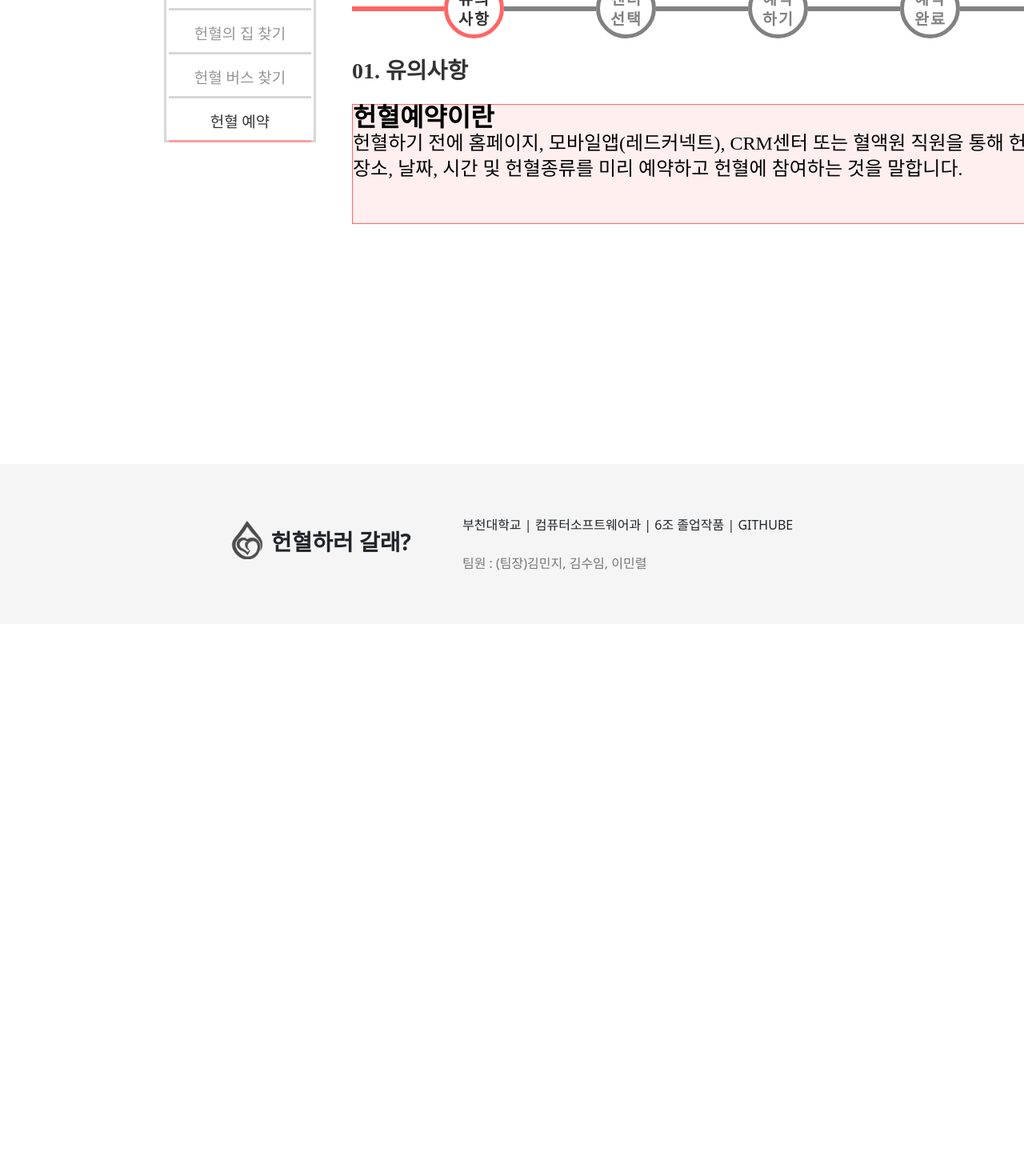
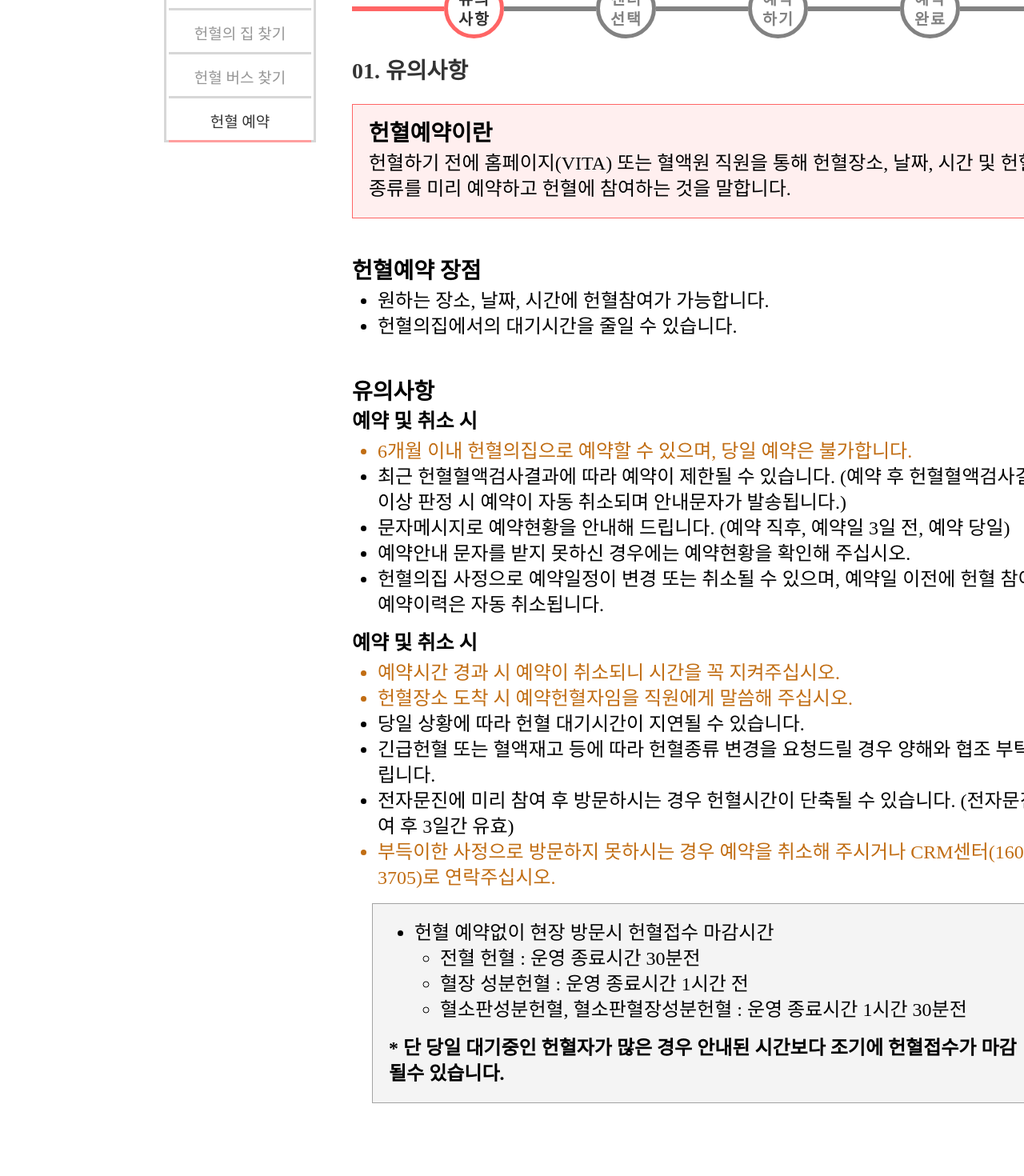
Before and after one commit to BC-VITA/VITA-FRONT, a React (Create React App) app in the folder vita/: page /BD_Reservation in a window 1280 px wide. Shown: the part 180-1650 px from the top of the page at 80% size. Before the commit the page ends 960 px from the top, so only its background shows below. Built offline with nearby package versions, Linux system fonts and the light colour scheme; a small style sheet from the web is missing.

Commit message:
헌혈과 관련된 UI

```diff
--- a/vita/src/components/Nav.jsx
+++ b/vita/src/components/Nav.jsx
@@ -179,13 +179,14 @@ const StyledDiv3 = styled.div`
   width: 200px;
   display: flex;
   align-items: center;
+  justify-content: end;
   text-decoration-line: none;
 
-  /* background-color: yellow; */
+  background-color: red;
 `;
 const StyledDiv31L = styled.div`
   /* flex-direction: row; */
-  /* width: 50px; */
+  width: 100px;
 
   text-decoration-line: none;
 
--- a/vita/src/pages/2. Blood_Donation/BD_House.js
+++ b/vita/src/pages/2. Blood_Donation/BD_House.js
@@ -267,6 +267,7 @@ function BD_House() {
     </StyledAll>
   );
 }
+
 const Styledtd1 = styled.div`
   width: 500px;
 `;
--- a/vita/src/pages/2. Blood_Donation/BD_Reservation.js
+++ b/vita/src/pages/2. Blood_Donation/BD_Reservation.js
@@ -72,11 +72,97 @@ function BD_Reservation() {
         <StyledBox>
           <StyledBoxTitle>헌혈예약이란</StyledBoxTitle>
           <StyledBoxComment>
-            헌혈하기 전에 홈페이지, 모바일앱(레드커넥트), CRM센터 또는 혈액원
-            직원을 통해 헌혈장소, 날짜, 시간 및 헌혈종류를 미리 예약하고 헌혈에
-            참여하는 것을 말합니다.
+            헌혈하기 전에 홈페이지(VITA) 또는 혈액원 직원을 통해 헌혈장소, 날짜,
+            시간 및 헌혈종류를 미리 예약하고 헌혈에 참여하는 것을 말합니다.
           </StyledBoxComment>
         </StyledBox>
+        <StyledBox2>
+          <StyledBoxTitle>헌혈예약 장점</StyledBoxTitle>
+          <StyledBoxComment>
+            <ul>
+              <li>원하는 장소, 날짜, 시간에 헌혈참여가 가능합니다.</li>
+              <li>헌혈의집에서의 대기시간을 줄일 수 있습니다.</li>
+            </ul>
+          </StyledBoxComment>
+        </StyledBox2>
+        <StyledBox2>
+          <StyledBoxTitle>유의사항</StyledBoxTitle>
+          <StyledBoxTitle2>예약 및 취소 시</StyledBoxTitle2>
+          <StyledBoxComment>
+            <ul>
+              <StyledBoxComment2>
+                <li>
+                  6개월 이내 헌혈의집으로 예약할 수 있으며, 당일 예약은
+                  불가합니다.
+                </li>
+              </StyledBoxComment2>
+              <li>
+                최근 헌혈혈액검사결과에 따라 예약이 제한될 수 있습니다. (예약 후
+                헌혈혈액검사결과 이상 판정 시 예약이 자동 취소되며 안내문자가
+                발송됩니다.)
+              </li>
+              <li>
+                문자메시지로 예약현황을 안내해 드립니다. (예약 직후, 예약일 3일
+                전, 예약 당일)
+              </li>
+              <li>
+                예약안내 문자를 받지 못하신 경우에는 예약현황을 확인해 주십시오.
+              </li>
+              <li>
+                헌혈의집 사정으로 예약일정이 변경 또는 취소될 수 있으며, 예약일
+                이전에 헌혈 참여 시 예약이력은 자동 취소됩니다.
+              </li>
+            </ul>
+          </StyledBoxComment>
+          <StyledBoxTitle2>예약 및 취소 시</StyledBoxTitle2>
+          <StyledBoxComment>
+            <ul>
+              <StyledBoxComment2>
+                <li>
+                  예약시간 경과 시 예약이 취소되니 시간을 꼭 지켜주십시오.
+                </li>
+
+                <li>
+                  헌혈장소 도착 시 예약헌혈자임을 직원에게 말씀해 주십시오.
+                </li>
+              </StyledBoxComment2>
+              <li>당일 상황에 따라 헌혈 대기시간이 지연될 수 있습니다.</li>
+              <li>
+                긴급헌혈 또는 혈액재고 등에 따라 헌혈종류 변경을 요청드릴 경우
+                양해와 협조 부탁드립니다.
+              </li>
+              <li>
+                전자문진에 미리 참여 후 방문하시는 경우 헌혈시간이 단축될 수
+                있습니다. (전자문진 참여 후 3일간 유효)
+              </li>
+              <StyledBoxComment2>
+                <li>
+                  부득이한 사정으로 방문하지 못하시는 경우 예약을 취소해
+                  주시거나 CRM센터(1600-3705)로 연락주십시오.
+                </li>
+              </StyledBoxComment2>
+            </ul>
+          </StyledBoxComment>
+          <StyledBox3>
+            <StyledBoxComment>
+              <ul>
+                <li>헌혈 예약없이 현장 방문시 헌혈접수 마감시간</li>
+                <ul>
+                  <li>전혈 헌혈 : 운영 종료시간 30분전</li>
+                  <li>혈장 성분헌혈 : 운영 종료시간 1시간 전</li>
+                  <li>
+                    혈소판성분헌혈, 혈소판혈장성분헌혈 : 운영 종료시간 1시간
+                    30분전
+                  </li>
+                </ul>
+              </ul>
+              <StyledBold>
+                * 단 당일 대기중인 헌혈자가 많은 경우 안내된 시간보다 조기에
+                헌혈접수가 마감 될수 있습니다.
+              </StyledBold>
+            </StyledBoxComment>
+          </StyledBox3>
+        </StyledBox2>
       </StyledSubcomment>
     </StyledAll>
   );
@@ -288,20 +374,54 @@ const StyledDiv1 = styled.div`
 
 const StyledBox = styled.div`
   width: 885px;
-  height: 150px;
 
   background: #ffefef;
   border: 1px solid #ff6565;
+
+  padding: 20px;
+  margin-bottom: 50px;
 `;
+
+const StyledBox2 = styled.div`
+  width: 885px;
+  margin-bottom: 50px;
+`;
+
+const StyledBox3 = styled.div`
+  width: 850px;
+
+  background: #f4f4f4;
+  border: 1px solid #a3a3a3;
+
+  padding: 20px;
+  margin-bottom: 50px;
+
+  margin-left: 25px;
+`;
+
 const StyledBoxTitle = styled.div`
   font-family: 'Gmarket Sans TTF';
   font-style: normal;
   font-weight: 700;
-  font-size: 32px;
+  font-size: 28px;
   line-height: 32px;
   /* identical to box height, or 100% */
 
   color: #000000;
+
+  margin-bottom: 5px;
+`;
+const StyledBoxTitle2 = styled.div`
+  font-family: 'Gmarket Sans TTF';
+  font-style: normal;
+  font-weight: 700;
+  font-size: 25px;
+  line-height: 32px;
+  /* identical to box height, or 100% */
+
+  color: #000000;
+
+  margin-bottom: 5px;
 `;
 const StyledBoxComment = styled.div`
   font-family: 'Gmarket Sans TTF';
@@ -313,4 +433,24 @@ const StyledBoxComment = styled.div`
 
   color: #000000;
 `;
+const StyledBold = styled.div`
+  font-family: 'Gmarket Sans TTF';
+  font-style: normal;
+  font-weight: 700;
+  font-size: 24px;
+  line-height: 32px;
+  /* or 133% */
+
+  color: #000000;
+`;
+const StyledBoxComment2 = styled.div`
+  font-family: 'Gmarket Sans TTF';
+  font-style: normal;
+  font-weight: 500;
+  font-size: 24px;
+  line-height: 32px;
+  /* or 133% */
+
+  color: #c16d13;
+`;
 export default BD_Reservation;
--- a/vita/src/pages/2. Blood_Donation/BD_ReservationFirst.js
+++ b/vita/src/pages/2. Blood_Donation/BD_ReservationFirst.js
@@ -126,10 +126,10 @@ function BD_ReservationFirst() {
           <StyledCircle>
             <StyledCircleTxt>유의사항</StyledCircleTxt>
           </StyledCircle>
-          <StyledBarMg />
-          <StyledCircleg>
-            <StyledCircleTxtg>센터선택</StyledCircleTxtg>
-          </StyledCircleg>
+          <StyledBar />
+          <StyledCircle>
+            <StyledCircleTxt>센터선택</StyledCircleTxt>
+          </StyledCircle>
 
           <StyledBarMg />
           <StyledCircleg>
--- a/vita/src/pages/2. Blood_Donation/BD_ReservationSecond.js
+++ b/vita/src/pages/2. Blood_Donation/BD_ReservationSecond.js
@@ -543,7 +543,7 @@ const StyledLabel = styled.div`
 const StyledDivTable = styled.div`
   margin-left: 15px;
 
-  width: 100ch;
+  width: 82ch;
 
   font-family: 'Gmarket Sans TTF';
   font-style: normal;
@@ -566,7 +566,7 @@ const StyledButton = styled.button`
   margin-top: 10px;
   width: 140px;
   height: 40px;
-  margin-left: 67ch;
+  margin-left: 57ch;
 
   background: #ff9f9f;
   border-radius: 9px;
--- a/vita/src/pages/2. Blood_Donation/BD_ReservationThird.js
+++ b/vita/src/pages/2. Blood_Donation/BD_ReservationThird.js
@@ -1,12 +1,13 @@
-import React, { useState,useEffect } from 'react';
-import { useLocation ,useNavigate} from 'react-router-dom';
+import React, { useState, useEffect } from 'react';
+import { useLocation, useNavigate } from 'react-router-dom';
 import styled from 'styled-components';
 import Nav from 'react-bootstrap/Nav';
 
 function BD_ReservationThird() {
   const navigate = useNavigate();
   const location = useLocation();
-  const { state: { selectedOptions, formattedDate, centerName } = {} } = useLocation();
+  const { state: { selectedOptions, formattedDate, centerName } = {} } =
+    useLocation();
   const [times, setTimes] = useState('');
   const [asd, setAsd] = useState('F');
   const [zxc, setZxc] = useState('F');
@@ -22,7 +23,7 @@ function BD_ReservationThird() {
         'Content-Type': 'application/json; charset=utf-8',
       },
       body: JSON.stringify({
-        isBloodType: isBloodType,
+        // isBloodType: isBloodType,
         bloodHouseName: centerName,
         date: formattedDate,
         time: times,
@@ -98,9 +99,7 @@ function BD_ReservationThird() {
               </StyledDiv1>
               <StyledDiv1>
                 <StyledDiv2>헌혈종류</StyledDiv2>
-                <StyledDiv3>
-                  {selectedOptions[time]}
-                </StyledDiv3>
+                <StyledDiv3>{selectedOptions[time]}</StyledDiv3>
               </StyledDiv1>
               <StyledDiv1>
                 <StyledDiv2>일시</StyledDiv2>
@@ -320,12 +319,10 @@ text-align: center;
   color: #828282;
 `;
 
-const StyledBox = styled.div`
-
-`;
+const StyledBox = styled.div``;
 const StyledDiv = styled.div`
-margin-top : 25px;
-margin-bottom : 25px;
+  margin-top: 25px;
+  margin-bottom: 25px;
 
   font-family: 'Gmarket Sans TTF';
   font-style: normal;
@@ -333,10 +330,10 @@ font-weight: 700;
   font-size: 30px;
   line-height: 55px;
 
-color: #2D3C89;
+  color: #2d3c89;
 `;
 const StyledDiv1 = styled.div`
-display : flex;
+  display: flex;
 `;
 const StyledDiv2 = styled.div`
   font-family: 'Gmarket Sans TTF';
@@ -350,8 +347,8 @@ color: #333333;
 
   width: 130px;
   height: 60px;
-background: #EFF3FF;
-border: 2px solid #626B8B;
+  background: #eff3ff;
+  border: 2px solid #626b8b;
 `;
 const StyledDiv3 = styled.div`
   font-family: 'Gmarket Sans TTF';
@@ -361,11 +358,11 @@ font-size: 27px;
   line-height: 50px;
   text-align: center;
 
-color: #101A79;
+  color: #101a79;
 
   width: 49ch;
   height: 60px;
-background: #fffffff;
-border: 2px solid #626B8B;
+  background: #ffffff;
+  border: 2px solid #626b8b;
 `;
 export default BD_ReservationThird;
--- a/vita/src/pages/6. Donate/D_Donation.js
+++ b/vita/src/pages/6. Donate/D_Donation.js
@@ -2,6 +2,10 @@ import React, { useEffect, useState } from 'react';
 import styled from 'styled-components';
 
 import Nav from 'react-bootstrap/Nav';
+
+import Button from 'react-bootstrap/Button';
+import Card from 'react-bootstrap/Card';
+
 function D_Donation() {
   const [boardList, setBoardList] = useState([]);
 
@@ -10,10 +14,10 @@ function D_Donation() {
   }, []);
 
   const fetchBoardList = () => {
-    fetch("http://localhost:8004/donate/board")
+    fetch('http://localhost:8004/donate/board')
       .then((response) => response.json())
       .then((data) => setBoardList(data.content))
-      .catch((error) => console.error("Error fetching board list:", error));
+      .catch((error) => console.error('Error fetching board list:', error));
   };
 
   return (
@@ -201,26 +205,12 @@ const StyledTop = styled.div`
   display: flex;
 `;
 
-const StyledButton = styled.div`
-  margin-top: 3px;
-  width: 125px;
-  height: 35px;
-  margin-left: 540px;
-
-  background: #ff9f9f;
-  border-radius: 9px;
+const StyledBox = styled.div`
+  margin-top: 30px;
+  display: flex;
 `;
-
-const StyledButtonDiv = styled.div`
-  font-family: 'Gmarket Sans TTF';
-  font-style: normal;
-  font-weight: 700;
-  font-size: 18px;
-  line-height: 38px;
-  margin: auto;
-  margin-left: 28px;
-  /* identical to box height, or 100% */
-
-  color: #ffffff;
+const StyledBox2 = styled.div`
+  margin-left: 5px;
+  margin-right: 5px;
 `;
 export default D_Donation;
```
Lines whose indentation alone changed are shown as unchanged.
